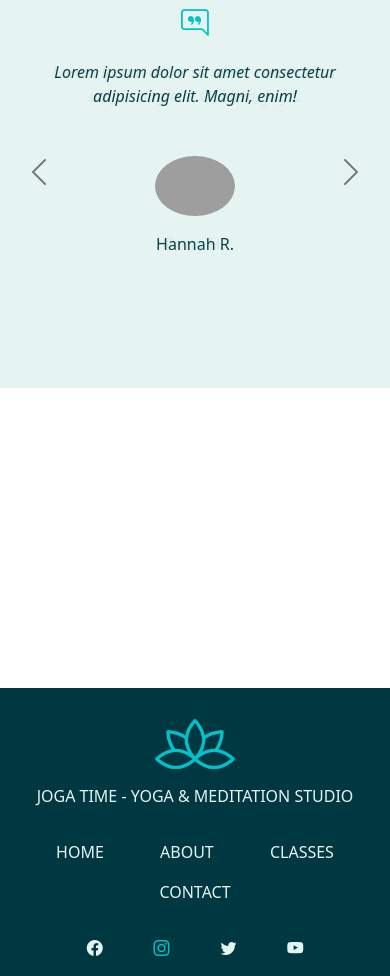
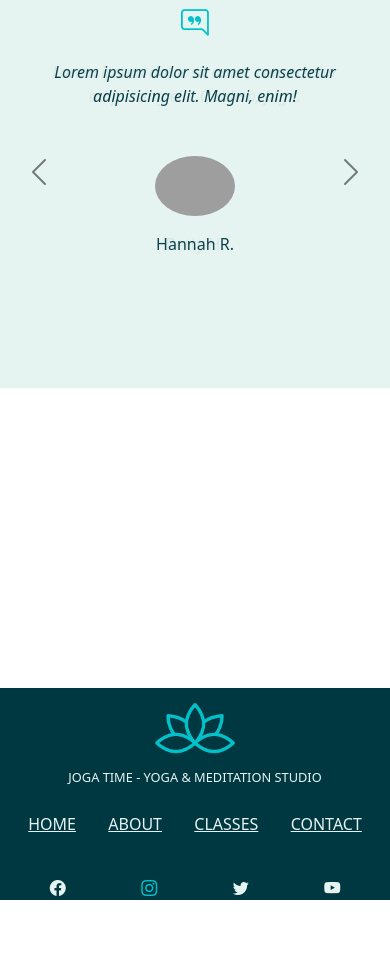
Before and after one commit to paulinakpz/yoga-website, a website: page index.html in a window 390 px wide. Shown: the part 4769-5745 px from the top of the page. After the commit the page ends 5701 px from the top, so only its background shows below. Drawn offline with nearby package versions, Linux system fonts and the light colour scheme; grey boxes are pictures that could not be loaded.

Commit message:
adjusting the footer on mobiles

```diff
--- a/index.html
+++ b/index.html
@@ -250,13 +250,13 @@
 
     </section>
 
-    <footer class="container-fluid bg-dark text-light p-3">
+    <footer class="container-fluid bg-dark text-light p-sm-3">
 
-      <div class="container-fluid text-center">
+      <div class="text-center">
         <img src="img/yoga-favicon-rb.png" alt="logo">
-        <p class="fs-6 fw-normal">JOGA TIME - YOGA & MEDITATION STUDIO</p>
+        <p class="fw-normal">JOGA TIME - YOGA & MEDITATION STUDIO</p>
 
-          <ul class="nav footer-ul">
+          <ul class="nav footer-ul ">
             <li class="nav-item">
               <a class="nav-link" href="#">HOME</a>
             </li>
@@ -270,7 +270,7 @@
               <a class="nav-link" href="#">CONTACT</a>
             </li>
           </ul>
-        <div class="row m-auto social-media-icons">
+        <div class="row social-media-icons">
           <div class="col"><a href="#"><i class="bi bi-facebook "></i></a></div>
           <div class="col"><a href="#"><i class="bi bi-instagram text-primary"></i></a></div>
           <div class="col"><a href="#"><i class="bi bi-twitter"></i></a></div>
--- a/scss/_footer.scss
+++ b/scss/_footer.scss
@@ -1,31 +1,36 @@
 footer {
+  padding: 0;
 
   img {
     width: 80px;
   }
   p {
-    font-size: .4em;
+    font-size: .8em;
   }
   .social-media-icons {
-    width: 80%;
-    @media (min-width: 768px) {
+    width: 100%;
+    margin: 2em auto;
+     @media (min-width: 768px) {
       width: 25%;
     }
     a {
       color: $light;
       font-weight: normal;
+      text-decoration: underline;
     }
   }
   .footer-ul {
     display: flex;
     justify-content: space-around;
-    margin: 1.5em auto;
+    margin: 0 auto;
     @media (min-width: 768px) {
       width: 60%;
+      margin: 1.5em auto;
     }
     li a {
       color: $light;
       font-weight: normal;
+      text-decoration: underline;
     }
   }
 }
```
Also changed, not shown: scss/style.css, 1 other file.
